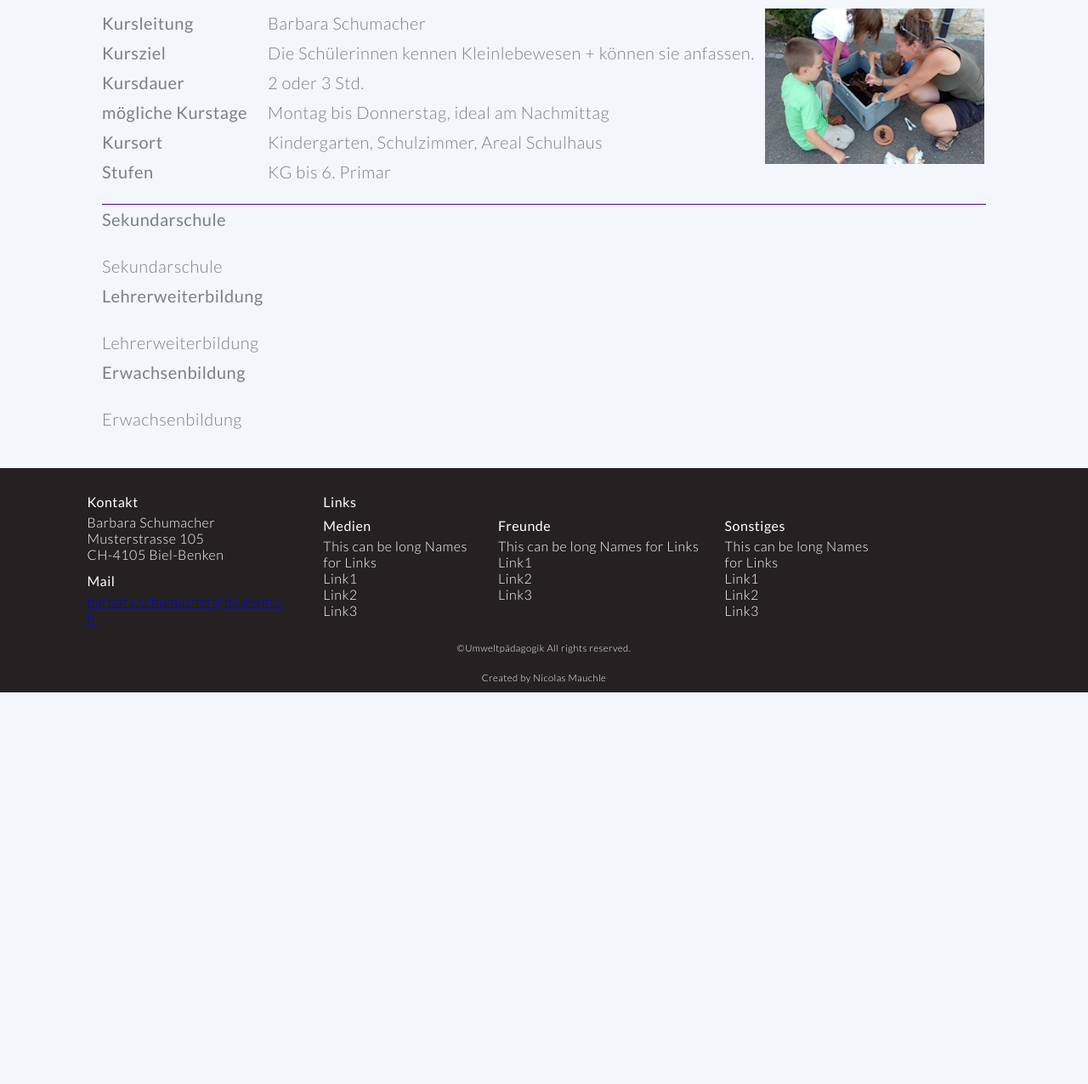
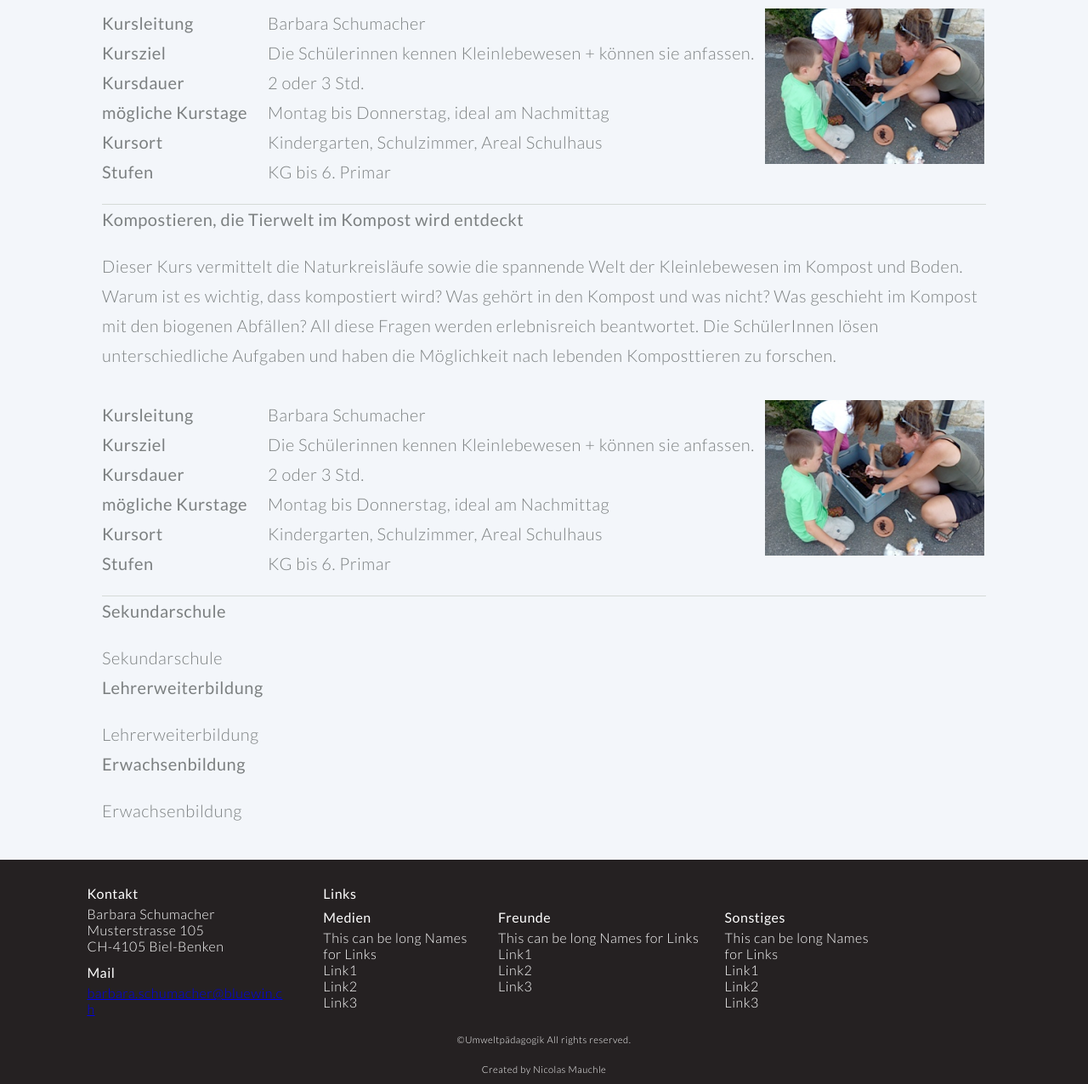
Before and after one commit to bhzunami/umweltpaedagogik, a Rails app: page /offers in a window 1280 px wide. Shown: the part 753-2029 px from the top of the page at 85% size. Before the commit the page ends 1568 px from the top, so only its background shows below. Run offline with Rails 7, Linux system fonts and the light colour scheme; style sheets or scripts are compiled from the project's sources; some libraries are stand-ins or nearby versions.

Commit message:
Add four accordeon for color test

```diff
--- a/app/assets/stylesheets/static_pages.css.scss
+++ b/app/assets/stylesheets/static_pages.css.scss
@@ -37,5 +82,5 @@
 hr {
 		margin: 20px 0 0 0 ;
 		border:0;
-		border-top:1px solid #450A9E;
+		border-top:1px solid #D5DAD7;
 	}
--- a/app/views/static_pages/_primarKindergarten.html.haml
+++ b/app/views/static_pages/_primarKindergarten.html.haml
@@ -28,3 +28,33 @@
       = image_tag('kompost.png' )
   .clear
   %hr.hr/
+
+  / Kompostieren
+  %h4 Kompostieren, die Tierwelt im Kompost wird entdeckt
+  %p
+    Dieser Kurs vermittelt die Naturkreisläufe sowie die spannende Welt der Kleinlebewesen im Kompost und Boden. Warum ist es wichtig,
+    dass kompostiert wird? Was gehört in den Kompost und was nicht? Was geschieht im Kompost mit den biogenen Abfällen? All diese
+    Fragen werden erlebnisreich beantwortet. Die SchülerInnen lösen unterschiedliche Aufgaben und haben die Möglichkeit nach
+    lebenden Komposttieren zu forschen.
+  %br/
+  #orders
+    .column.nine.reset
+      .orderTitle.column.three.reset
+        %p Kursleitung
+        %p Kursziel
+        %p Kursdauer
+        %p mögliche Kurstage
+        %p Kursort
+        %p Stufen
+      .column.nine.reset.last
+        %p Barbara Schumacher
+        %p Die Schülerinnen kennen Kleinlebewesen + können sie anfassen.
+        %p 2 oder 3 Std.
+        %p Montag bis Donnerstag, ideal am Nachmittag
+        %p Kindergarten, Schulzimmer, Areal Schulhaus
+        %p KG bis 6. Primar
+      .clear
+    .column.three.reset.last
+      = image_tag('kompost.png' )
+  .clear
+  %hr.hr/
--- a/app/views/static_pages/offers.html.haml
+++ b/app/views/static_pages/offers.html.haml
@@ -5,16 +5,19 @@
 			%a{href: "#"} Primarschule und Kindergarten
 		= render 'primarKindergarten'
 
+	#accordion2
 		%h4
 			%a{href: "#"} Sekundarschule
 		%div
 			Sekundarschule
 
+	#accordion3
 		%h4
 			%a{href: "#"} Lehrerweiterbildung
 		%div
 			Lehrerweiterbildung
 
+	#accordion4
 		%h4
 			%a{href: "#"} Erwachsenbildung
 		%div
```
Also changed, not shown: other parts of app/assets/stylesheets/static_pages.css.scss (+46 -1 lines), app/assets/javascripts/startApp.js.coffee (+18 -0 lines).
